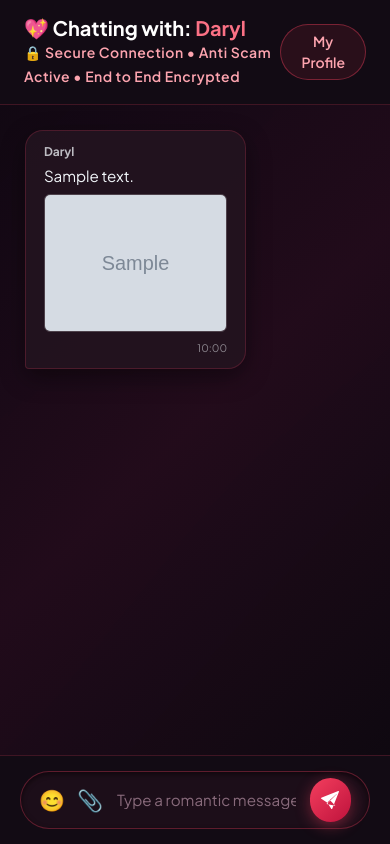
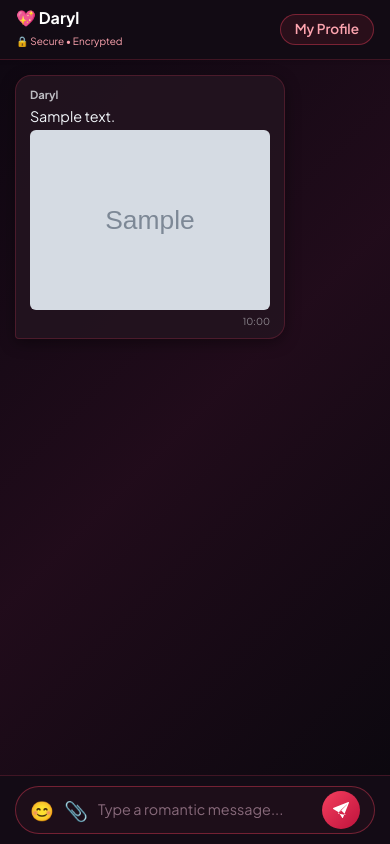
Before and after one commit to snowmanly101/matchmaking_portal, a Django app: template main/templates/main/chat_room.html in a window 390 px wide. Run offline with Django 5.2, Linux system fonts and the light colour scheme; the template is opened without the code that fills it: values that come from a table or form of the project are taken from there, others are empty; data comes from the database, SQL or seed files in the repository; tables that the repository leaves empty hold one stand-in row (values such as "Sample post"); grey boxes marked "Sample" are stand-in pictures.

Commit message:
Fix mobile chat input bar viewport sizing

```diff
--- a/main/templates/main/chat_room.html
+++ b/main/templates/main/chat_room.html
@@ -2,102 +2,125 @@
 <html lang="en">
 <head>
     <meta charset="UTF-8">
-    <meta name="viewport" content="width=device-width, initial-scale=1.0">
+    <meta name="viewport" content="width=device-width, initial-scale=1.0, maximum-scale=1.0, user-scalable=no">
     <title>Secure Chat | AuraMatch</title>
     <link href="https://cdn.jsdelivr.net/npm/bootstrap@5.3.0/dist/css/bootstrap.min.css" rel="stylesheet">
     <link href="https://fonts.googleapis.com/css2?family=Plus+Jakarta+Sans:wght@300;400;500;600;700&display=swap" rel="stylesheet">
     <style>
-        body { background-color: #0c080f; color: #f8fafc; font-family: 'Plus Jakarta Sans', sans-serif; height: 100vh; overflow: hidden; display: flex; flex-direction: column; }
-        .glass-header { background: rgba(20, 12, 22, 0.95); backdrop-filter: blur(15px); border-bottom: 1px solid rgba(244, 63, 94, 0.2); }
+        html, body {
+            background-color: #0c080f;
+            color: #f8fafc;
+            font-family: 'Plus Jakarta Sans', sans-serif;
+            height: 100%;
+            margin: 0;
+            padding: 0;
+            overflow: hidden;
+        }
+        .page-wrapper {
+            display: flex;
+            flex-direction: column;
+            height: 100vh;
+            height: 100dvh; /* Adapts perfectly to mobile browser dynamic viewports */
+            width: 100%;
+        }
+        .glass-header {
+            background: rgba(20, 12, 22, 0.95);
+            backdrop-filter: blur(15px);
+            border-bottom: 1px solid rgba(244, 63, 94, 0.2);
+            flex-shrink: 0;
+        }
         .chat-container {
             flex: 1;
             overflow-y: auto;
-            padding: 25px;
+            padding: 15px;
             display: flex;
             flex-direction: column;
-            gap: 15px;
-            background: linear-gradient(135deg, rgba(15, 8, 18, 0.95) 0%, rgba(35, 12, 28, 0.9) 50%, rgba(12, 8, 15, 0.98) 100%),
-                        radial-gradient(circle at 50% 50%, rgba(244, 63, 94, 0.08) 0%, transparent 70%);
-            background-attachment: fixed;
+            gap: 12px;
+            background: linear-gradient(135deg, rgba(15, 8, 18, 0.95) 0%, rgba(35, 12, 28, 0.9) 50%, rgba(12, 8, 15, 0.98) 100%);
             scroll-behavior: smooth;
-            position: relative;
         }
-        .message-bubble { max-width: 65%; padding: 12px 18px; border-radius: 18px; position: relative; word-wrap: break-word; box-shadow: 0 8px 25px rgba(0,0,0,0.4); }
+        .message-bubble { max-width: 75%; padding: 10px 14px; border-radius: 16px; position: relative; word-wrap: break-word; box-shadow: 0 4px 15px rgba(0,0,0,0.4); }
         .message-incoming { background: rgba(36, 20, 32, 0.85); border: 1px solid rgba(244, 63, 94, 0.2); align-self: flex-start; border-bottom-left-radius: 4px; color: #f1f5f9; }
         .message-outgoing { background: linear-gradient(135deg, #e11d48, #9f1239); border: 1px solid rgba(255, 182, 193, 0.2); align-self: flex-end; border-bottom-right-radius: 4px; color: #ffffff; }
 
-        .chat-footer { background: rgba(20, 12, 22, 0.95); border-top: 1px solid rgba(244, 63, 94, 0.2); padding: 15px 20px; position: relative; backdrop-filter: blur(10px); }
-        .chat-input-bar { background: rgba(30, 15, 26, 0.9); border: 1px solid rgba(244, 63, 94, 0.3); border-radius: 50px; display: flex; align-items: center; padding: 6px 18px; gap: 12px; box-shadow: inset 0 2px 5px rgba(0,0,0,0.5); }
-        .chat-input-bar input[type="text"] { background: transparent; border: none; color: white; outline: none; flex: 1; font-size: 0.95rem; }
+        .chat-footer {
+            background: rgba(20, 12, 22, 0.98);
+            border-top: 1px solid rgba(244, 63, 94, 0.2);
+            padding: 10px 15px;
+            flex-shrink: 0;
+            position: relative;
+            backdrop-filter: blur(10px);
+        }
+        .chat-input-bar { background: rgba(30, 15, 26, 0.95); border: 1px solid rgba(244, 63, 94, 0.4); border-radius: 50px; display: flex; align-items: center; padding: 4px 14px; gap: 10px; }
+        .chat-input-bar input[type="text"] { background: transparent; border: none; color: white; outline: none; flex: 1; font-size: 0.9rem; padding: 6px 0; }
         .chat-input-bar input::placeholder { color: #886a7b; }
 
-        .file-upload-btn { cursor: pointer; color: #cbd5e1; transition: color 0.2s; font-size: 1.3rem; display: flex; align-items: center; margin-bottom: 0; }
+        .file-upload-btn { cursor: pointer; color: #cbd5e1; font-size: 1.2rem; display: flex; align-items: center; margin-bottom: 0; }
         .file-upload-btn:hover { color: #fb7185; }
 
         #emoji-picker-container {
             position: absolute;
-            bottom: 85px;
-            left: 20px;
+            bottom: 75px;
+            left: 15px;
             z-index: 1000;
             display: none;
             background: #180e1d;
             border: 1px solid rgba(244,63,94,0.4);
-            box-shadow: 0 15px 35px rgba(0,0,0,0.7);
+            box-shadow: 0 15px 35px rgba(0,0,0,0.8);
             border-radius: 16px;
-            padding: 12px;
-            width: 280px;
-            max-height: 200px;
+            padding: 10px;
+            width: 260px;
+            max-height: 180px;
             overflow-y: auto;
         }
-        .emoji-grid { display: grid; grid-template-columns: repeat(6, 1fr); gap: 8px; text-align: center; }
-        .emoji-item { font-size: 1.4rem; cursor: pointer; padding: 4px; border-radius: 6px; transition: background 0.2s; }
+        .emoji-grid { display: grid; grid-template-columns: repeat(6, 1fr); gap: 6px; text-align: center; }
+        .emoji-item { font-size: 1.3rem; cursor: pointer; padding: 2px; border-radius: 6px; }
         .emoji-item:hover { background: rgba(244, 63, 94, 0.3); }
 
-        .btn-send { background: linear-gradient(135deg, #f43f5e, #be123c); border: none; color: white; border-radius: 50px; width: 44px; height: 44px; display: flex; align-items: center; justify-content: center; transition: all 0.2s; box-shadow: 0 4px 15px rgba(244, 63, 94, 0.4); }
-        .btn-send:hover { transform: scale(1.06); box-shadow: 0 6px 20px rgba(244, 63, 94, 0.6); }
-
-        .btn-profile { background: rgba(244, 63, 94, 0.1); border: 1px solid rgba(244, 63, 94, 0.4); color: #fda4af; border-radius: 50px; padding: 6px 20px; font-weight: 600; transition: all 0.3s; }
-        .btn-profile:hover { background: #f43f5e; color: white; box-shadow: 0 5px 15px rgba(244, 63, 94, 0.4); }
+        .btn-send { background: linear-gradient(135deg, #f43f5e, #be123c); border: none; color: white; border-radius: 50px; width: 38px; height: 38px; display: flex; align-items: center; justify-content: center; flex-shrink: 0; }
+        .btn-profile { background: rgba(244, 63, 94, 0.1); border: 1px solid rgba(244, 63, 94, 0.4); color: #fda4af; border-radius: 50px; padding: 4px 14px; font-weight: 600; font-size: 0.85rem; text-decoration: none; }
+        .btn-profile:hover { background: #f43f5e; color: white; }
     </style>
 </head>
 <body>
 
+<div class="page-wrapper">
     <!-- Header -->
-    <div class="glass-header px-4 py-3 d-flex justify-content-between align-items-center shadow-sm">
+    <div class="glass-header px-3 py-2 d-flex justify-content-between align-items-center shadow-sm">
         <div>
-            <h5 class="mb-0 text-white fw-bold">💖 Chatting with: <span style="color: #fb7185;">{{ partner.full_name }}</span></h5>
-            <small class="text-rose fw-semibold" style="color: #fda4af; letter-spacing: 0.5px;">🔒 Secure Connection &bull; Anti Scam Active &bull; End to End Encrypted</small>
+            <h6 class="mb-0 text-white fw-bold text-truncate" style="max-width: 200px;">💖 {{ partner.full_name }}</h6>
+            <small class="text-rose" style="color: #fda4af; font-size: 10px;">🔒 Secure &bull; Encrypted</small>
         </div>
-        <a href="{% url 'portal' %}" class="btn btn-profile btn-sm text-decoration-none">My Profile</a>
+        <a href="{% url 'portal' %}" class="btn-profile">My Profile</a>
     </div>
 
     <!-- Chat Messages Feed -->
     <div class="chat-container" id="chatFeed">
-        <div class="w-100 d-flex flex-column gap-3">
+        <div class="w-100 d-flex flex-column gap-2">
             {% for msg in messages_list %}
                 <div class="message-bubble {% if msg.sender == profile %}message-outgoing{% else %}message-incoming{% endif %}">
-                    <div class="small fw-bold mb-1 opacity-75" style="font-size: 0.75rem;">
+                    <div class="small fw-bold mb-1 opacity-75" style="font-size: 0.7rem;">
                         {% if msg.sender == profile %}You 💕{% else %}{{ partner.full_name }}{% endif %}
                     </div>
 
                     {% if msg.message_text %}
-                        <p class="mb-1" style="font-size: 0.95rem; line-height: 1.4;">{{ msg.message_text }}</p>
+                        <p class="mb-1" style="font-size: 0.9rem; line-height: 1.3;">{{ msg.message_text }}</p>
                     {% endif %}
 
                     {% if msg.image %}
-                        <div class="my-2">
-                            <img src="{{ msg.image.url }}" alt="Shared Image" class="rounded img-fluid" style="max-height: 250px; object-fit: cover; border: 1px solid rgba(255,255,255,0.2);">
+                        <div class="my-1">
+                            <img src="{{ msg.image.url }}" alt="Shared Image" class="rounded img-fluid" style="max-height: 200px; object-fit: cover;">
                         </div>
                     {% endif %}
 
-                    <div class="text-end opacity-50" style="font-size: 0.65rem;">
+                    <div class="text-end opacity-50" style="font-size: 0.6rem;">
                         {{ msg.sent_at|time:"H:i" }}
                     </div>
                 </div>
             {% empty %}
                 <div class="text-center text-muted my-auto">
-                    <p class="mb-1 fs-5 text-light">✨ Your love story begins here.</p>
-                    <small style="color: #cbd5e1;">Send a sweet message to start chatting with {{ partner.full_name }}!</small>
+                    <p class="mb-1 fs-6 text-light">✨ Your love story begins here.</p>
+                    <small style="color: #cbd5e1;">Send a sweet message to start chatting!</small>
                 </div>
             {% endfor %}
         </div>
@@ -110,16 +133,15 @@
             <span class="emoji-item">😊</span><span class="emoji-item">✨</span><span class="emoji-item">🌹</span><span class="emoji-item">💋</span><span class="emoji-item">💍</span><span class="emoji-item">🔥</span>
             <span class="emoji-item">🎉</span><span class="emoji-item">🙌</span><span class="emoji-item">👍</span><span class="emoji-item">🙏</span><span class="emoji-item">😎</span><span class="emoji-item">😉</span>
             <span class="emoji-item">😂</span><span class="emoji-item">🥹</span><span class="emoji-item">🫶</span><span class="emoji-item">💗</span><span class="emoji-item">💓</span><span class="emoji-item">💘</span>
-            <span class="emoji-item">🌟</span><span class="emoji-item">💫</span><span class="emoji-item">🌸</span><span class="emoji-item">🌷</span><span class="emoji-item">🍫</span><span class="emoji-item">🥂</span>
         </div>
     </div>
 
-    <!-- Unified Input Box Footer (Fixed Sticky Bottom) -->
+    <!-- Unified Input Box Footer -->
     <div class="chat-footer">
         <form method="POST" enctype="multipart/form-data" id="chatForm">
             {% csrf_token %}
             <div class="chat-input-bar">
-                <button type="button" id="emojiBtn" class="btn btn-link text-light p-0 border-0 text-decoration-none" style="font-size: 1.3rem;" title="Insert Emoji">😊</button>
+                <button type="button" id="emojiBtn" class="btn btn-link text-light p-0 border-0 text-decoration-none" style="font-size: 1.2rem;" title="Insert Emoji">😊</button>
 
                 <label class="file-upload-btn" title="Attach Image">
                     📎
@@ -129,13 +151,14 @@
                 <input type="text" name="message_text" id="messageInput" placeholder="Type a romantic message..." autocomplete="off" required>
 
                 <button type="submit" class="btn-send" title="Send Message">
-                    <svg xmlns="http://www.w3.org/2000/svg" width="18" height="18" fill="currentColor" class="bi bi-send-fill" viewBox="0 0 16 16">
+                    <svg xmlns="http://www.w3.org/2000/svg" width="16" height="16" fill="currentColor" class="bi bi-send-fill" viewBox="0 0 16 16">
                         <path d="M15.964.686a.5.5 0 0 0-.65-.65L.767 5.855H.766l-.452.18a.5.5 0 0 0-.082.887l.41.26.001.002 4.995 3.178 3.178 4.995.002.002.26.41a.5.5 0 0 0 .886-.083l6-15Zm-1.833 1.89L6.633 10.03l-.505-.505L13.83 2.576ZM4.8 11.5l3.2-3.2 4.8 4.8-8-1.6Z"/>
                     </svg>
                 </button>
             </div>
-            <div id="fileNameDisplay" class="text-rose small mt-1 px-2 d-none" style="color: #fda4af;"></div>
+            <div id="fileNameDisplay" class="text-rose small mt-1 px-2 d-none" style="color: #fda4af; font-size: 11px;"></div>
         </form>
+    </div>
 </div>
 
 <script>
```
Lines whose indentation alone changed are shown as unchanged.
